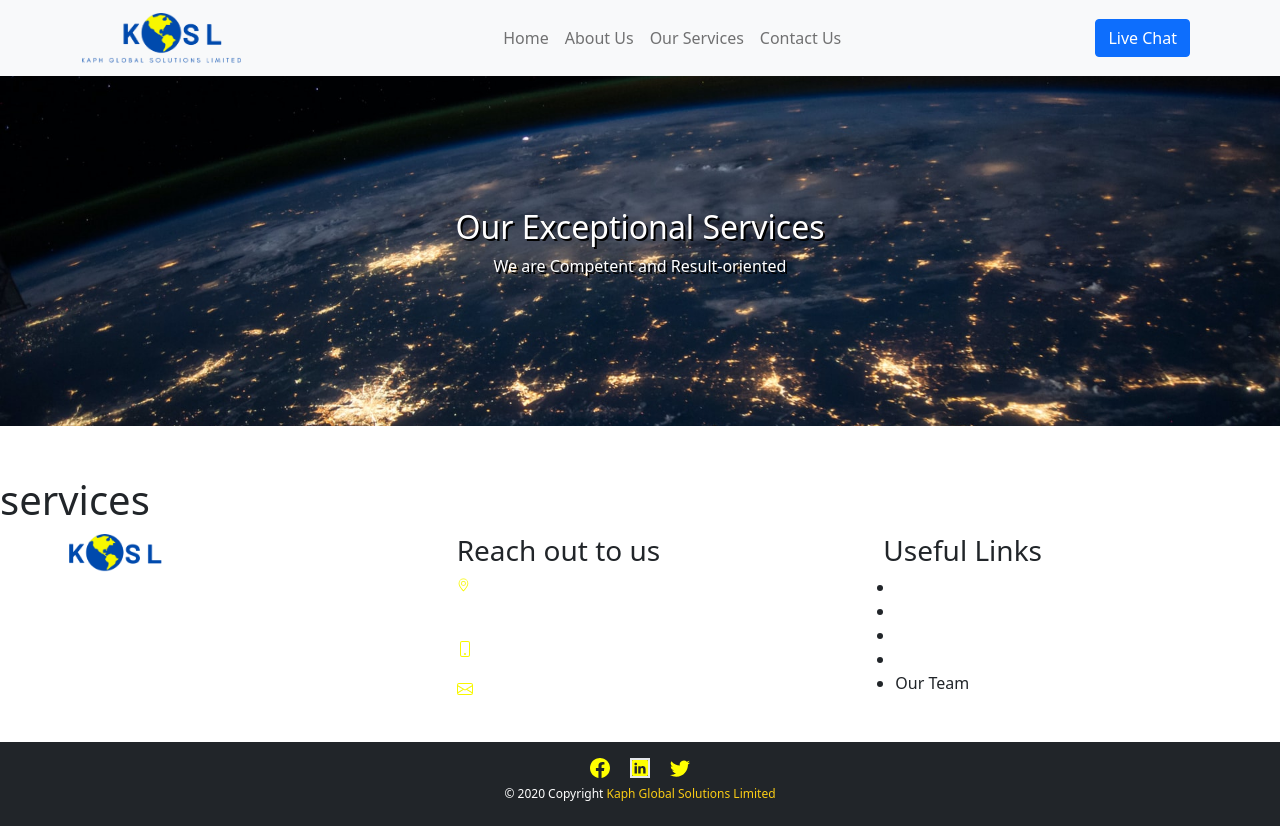
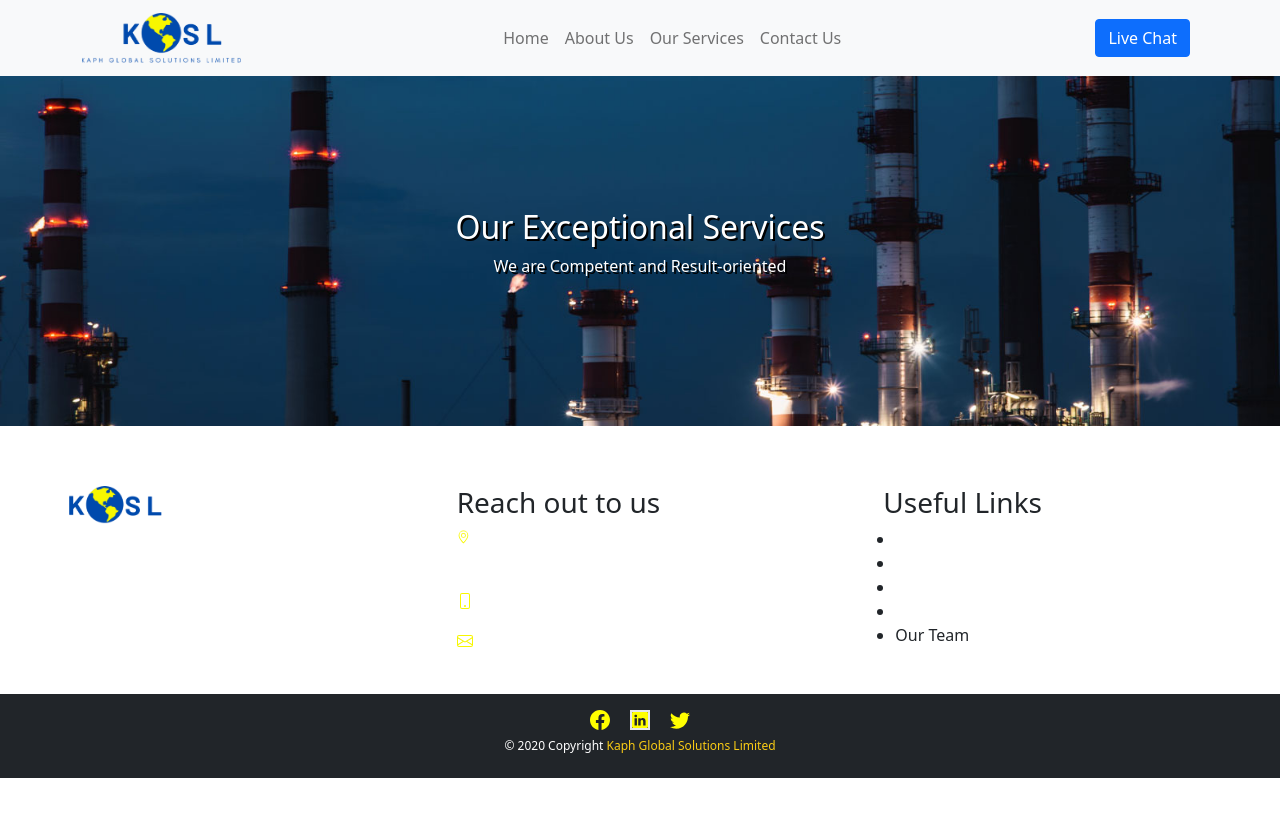
Before and after one commit to joseph-anselm/kaph, a Next.js app: page /services in a window 1280 px wide. After the commit the page ends 800 px from the top, so only its background shows below. Built offline with nearby package versions, Linux system fonts and the light colour scheme.

Commit message:
ABout us fix commit

```diff
--- a/pages/index.js
+++ b/pages/index.js
@@ -27,7 +27,7 @@ export default function Home() {
       <Container fluid className={styles.section1}>
         <Row>
           <div className=" p-2 me-auto text-gray rounded text-center">
-            <div className="grid justify-center w-50 m-auto">
+            <div className="grid justify-center w-70 m-auto">
               <img
                 src="img/kaphfooterlogo.png"
                 width={180}
--- a/pages/services.js
+++ b/pages/services.js
@@ -17,14 +17,20 @@ import {
 } from "react-bootstrap";
 import Header2 from "../components/header2";
 
-Header2.imgsrc = "img/bg-1.jpg";
+Header2.imgsrc = "img/bgd-5.jpg";
 Header2.title = "Our Exceptional Services";
 Header2.excerpt = "We are Competent and Result-oriented";
 
 export default function services() {
   return (
     <div className={styles.section1}>
-      <h1>services</h1>
+      <Container>
+        <Row>
+          <Col xs={12} md={6}>
+            <img />
+          </Col>
+        </Row>
+      </Container>
     </div>
   );
 }
```
Also changed, not shown: public/img/bgd-5.jpg (added).
